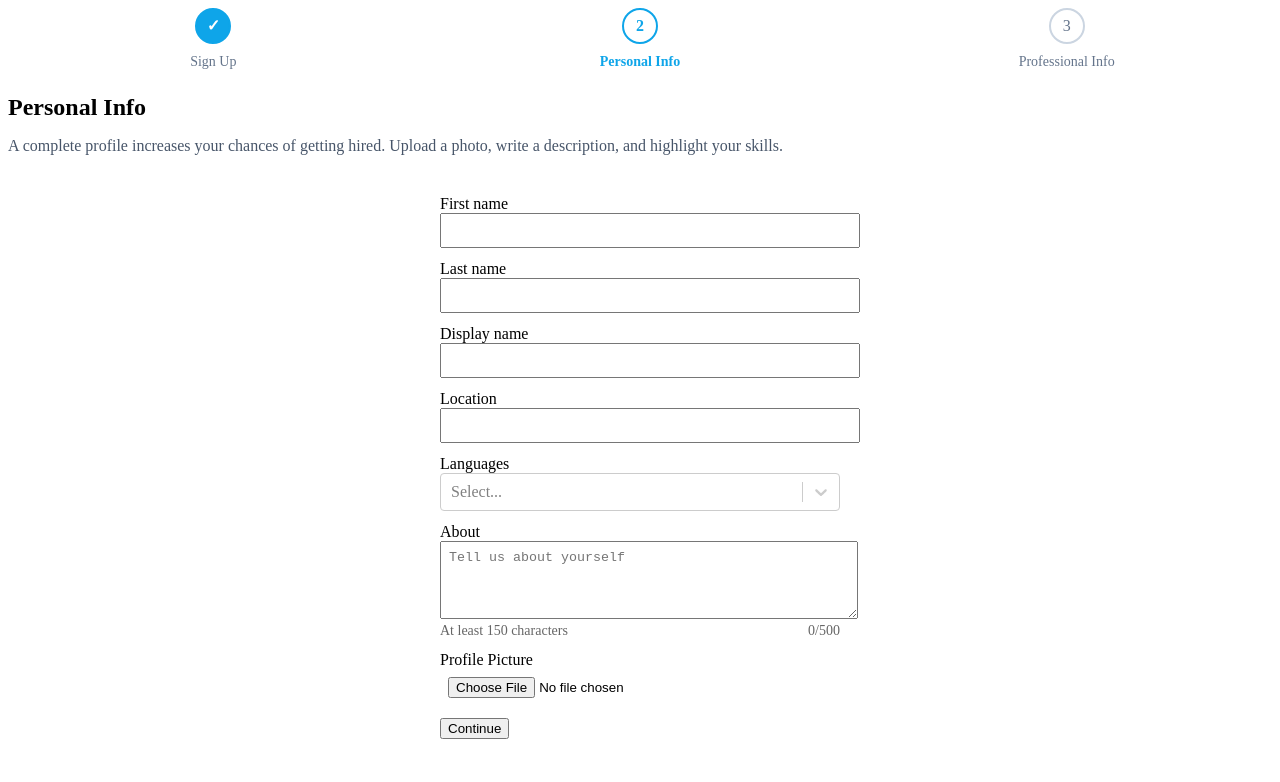
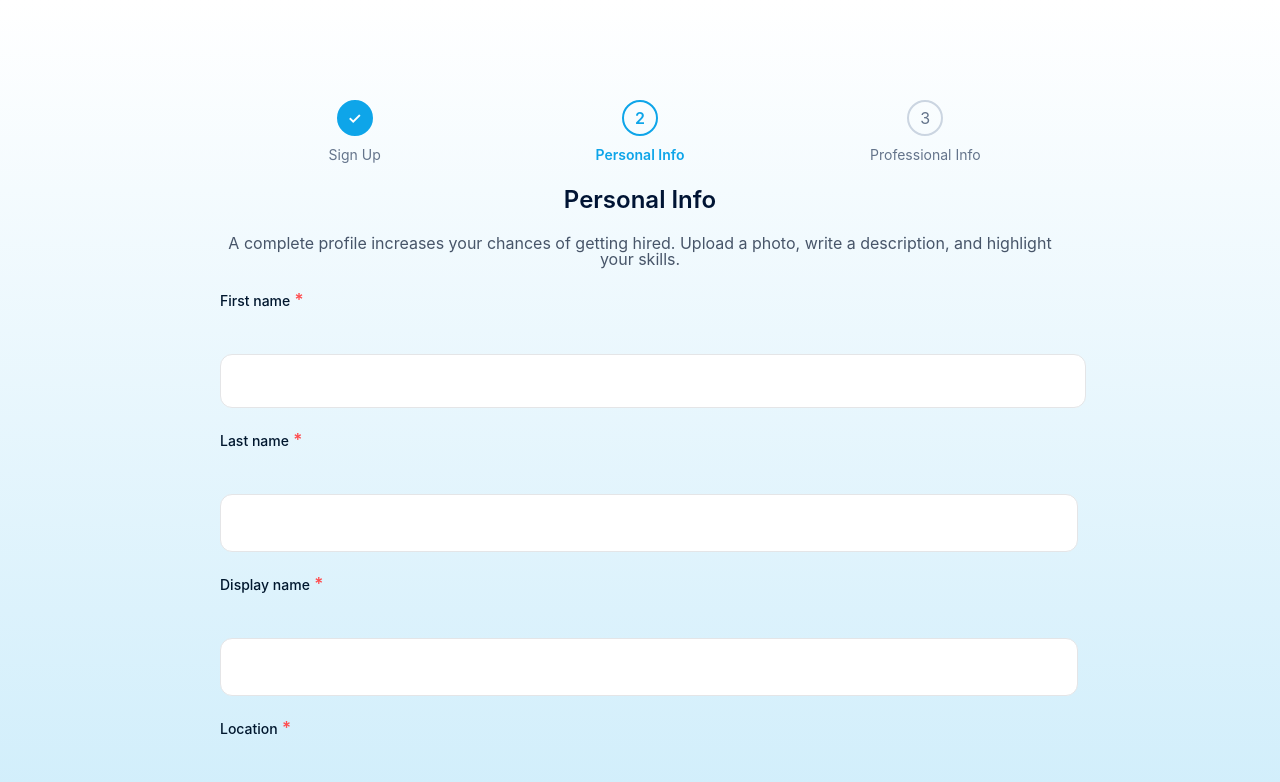
Before and after one commit to AnaKx/RMH, a Next.js app in the folder RMH_Demo/: page /onboarding/1 in a window 1280 px wide. Shown: the top 782 px of the page. Built offline with nearby package versions, Linux system fonts and the light colour scheme.

Commit message:
Initial css

```diff
--- a/RMH_Demo/src/app/api/generate-script/route.ts
+++ b/RMH_Demo/src/app/api/generate-script/route.ts
@@ -32,10 +32,10 @@ First name:     ${form.firstName}
 Last name:      ${form.lastName}
 Display name:   ${form.displayName}
 Location:       ${form.location}
-Languages:      ${form.languages.join(', ')}
+Languages: ${Array.isArray(form.languages) ? form.languages.join(', ') : 'N/A'}
 About:          ${form.about}
 Role:           ${form.role}
-Skills:         ${form.skills.map(s => s.name).join(', ')}
+Skills: ${Array.isArray(form.skills) ? form.skills.map(s => s.name).join(', ') : 'N/A'}
 Education:      ${form.education
       .map(e => `${e.title} at ${e.university} (${e.year})`)
       .join('; ')}
--- a/RMH_Demo/src/app/onboarding/1/page.tsx
+++ b/RMH_Demo/src/app/onboarding/1/page.tsx
@@ -8,6 +8,7 @@ import dynamic from 'next/dynamic';
 const ReactSelect = dynamic(() => import('react-select'), { ssr: false });
 import type { MultiValue } from 'react-select';
 import { useWizard } from '@/lib/context';
+import '@/globals.css';
 
 
 type Step1Data = {
@@ -39,8 +40,8 @@ export default function Step1() {
 
   return (
     <>
+    <div className='center-content'>
       <StepHeader steps={ONBOARDING_STEPS} current={1} />
-
       <h1 style={{ fontSize: '1.5rem', marginBottom: 8 }}>
         Personal Info
       </h1>
@@ -50,73 +51,77 @@ export default function Step1() {
 
       <form
         onSubmit={handleSubmit(onSubmit)}
-        style={{ padding: '16px', maxWidth: 400, margin: '0 auto' }}
+
       >
-        <div style={{ marginBottom: '12px' }}>
+        <div className="form-field required">
           <label htmlFor="firstName">First name</label><br/>
           <input
             id="firstName"
+            className="input-control"
             {...register('firstName', { required: 'First name is required' })}
             required
-            style={{ width: '100%', padding: '8px' }}
           />
           {errors.firstName && (
-            <p style={{ color: 'red', fontSize: '0.875rem', marginTop: '4px' }}>
-              {errors.firstName.message}
-            </p>
+            <div className="error-wrapper">
+              <p className="error-message">{errors.firstName.message}</p>
+            </div>
           )}
         </div>
 
-        <div style={{ marginBottom: '12px'}}>
+        <div className="form-field required">
           <label htmlFor='lastName'>Last name</label><br/>
           <input
           id="lastName"
+          className="input-control"
           {...register('lastName', { required: 'Last name is required' })}
           required
           style={{ width: '100%', padding: '8px'}}
           />
           {errors.lastName && (
-            <p style={{ color: 'red', fontSize: '0.875rem', marginTop: '4px' }}>
-              {errors.lastName.message}
-            </p>
+            <div className="error-wrapper">
+              <p className="error-message">{errors.lastName.message}</p>
+            </div>
           )}
         </div>
 
-        <div style={{ marginBottom: '12px'}}>
+        <div className="form-field required">
           <label htmlFor='displayName'>Display name</label><br/>
           <input
           id="displayName"
+          className="input-control"
           {...register('displayName', { required: 'Display name is required' })}
           required
           style={{ width: '100%', padding: '8px'}}
           />
           {errors.displayName && (
-            <p style={{ color: 'red', fontSize: '0.875rem', marginTop: '4px' }}>
-              {errors.displayName.message}
-            </p>
+            <div className="error-wrapper">
+              <p className="error-message">{errors.displayName.message}</p>
+            </div>
           )}
         </div>
 
-        <div style={{ marginBottom: '12px'}}>
+        <div className="form-field required">
           <label htmlFor='location'>Location</label><br/>
           <input
           id="location"
+          className="input-control"
           {...register('location', { required: 'Location is required' })}
           required
           style={{ width: '100%', padding: '8px'}}
           />
           {errors.location && (
-            <p style={{ color: 'red', fontSize: '0.875rem', marginTop: '4px' }}>
-              {errors.location.message}
-            </p>
+            <div className="error-wrapper">
+              <p className="error-message">{errors.location.message}</p>
+            </div>
           )}
         </div>
 
 
-        <div style={{ marginBottom: '12px' }}>
+        <div className="form-field">
         <label htmlFor="languages">Languages</label>
         <Controller
           name="languages"
+
           control={control}
           rules={{ required: 'Please select at least one language' }}
           render={({ field }) => (
@@ -128,7 +133,6 @@ export default function Step1() {
                 newValue,
                 _actionMeta
               ) => {
-                // Cast incoming value to correct type
                 const selected = newValue as MultiValue<{ value: string; label: string }>;
                 field.onChange(selected.map((o: { value: string; label: string }) => o.value));
               }}
@@ -139,16 +143,17 @@ export default function Step1() {
           )}
         />
         {errors.languages && (
-          <p style={{ color: 'red', fontSize: '0.875rem', marginTop: '4px' }}>
-            {errors.languages.message}
-          </p>
+          <div className="error-wrapper">
+            <p className="error-message">{errors.languages.message}</p>
+          </div>
         )}
         </div>
 
-      <div style={{ marginBottom: '12px'}}>
+      <div className="form-field required">
           <label htmlFor='about'>About</label><br/>
           <textarea
           id="about"
+          className="input-control"
           rows={4}
           placeholder='Tell us about yourself'
             {...register('about', {
@@ -176,33 +181,35 @@ export default function Step1() {
             <span>{charCount}/500</span>
           </div>
           {errors.about && (
-            <p style={{ color: 'red', fontSize: '0.875rem', marginTop: '4px' }}>
-              {errors.about.message}
-            </p>
+            <div className="error-wrapper">
+              <p className="error-message">{errors.about.message}</p>
+            </div>
           )}
         </div>
 
-      <div style={{ marginBottom: '12px'}}>
+      <div className="form-field required">
           <label htmlFor='profilePicture'>Profile Picture</label><br/>
           <input
           id="profilePicture"
+          className="input-control"
           type="file"
           accept="image/*"
           style={{ width: '100%', padding: '8px'}}
           {...register('profilePicture', {required: 'Profile picture is required'})}
           />
           {errors.profilePicture && (
-            <p style={{ color: 'red', fontSize: '0.875rem', marginTop: '4px' }}>
-              {errors.profilePicture.message}
-            </p>
+            <div className="error-wrapper">
+              <p className="error-message">{errors.profilePicture.message}</p>
+            </div>
           )}
         </div>
 
 
-        <button type="submit" className=".btn-primary">
+        <button type="submit" className="button">
           Continue
         </button>
       </form>
+    </div>
     </>
   );
 }
--- a/RMH_Demo/src/app/onboarding/2/page.tsx
+++ b/RMH_Demo/src/app/onboarding/2/page.tsx
@@ -4,6 +4,7 @@ import { useWizard } from '@/lib/context';
 import { useRouter } from 'next/navigation';
 import { StepHeader } from '@/components/StepHeader';
 import { ONBOARDING_STEPS } from '@/constants/steps';
+import '@/globals.css';
 
 type EducationEntry = {
   university: string;
@@ -59,6 +60,7 @@ const skills = watch("skills");
 
   return (
     <>
+    <div className='center-content'>
       <StepHeader steps={ONBOARDING_STEPS} current={2} />
 
       <h1 style={{ fontSize: '1.5rem', marginBottom: 8 }}>
@@ -191,10 +193,11 @@ const skills = watch("skills");
         </div>
 
 
-        <button type="submit" className="btn btn-primary">
+        <button type="submit" className="button">
           Continue
         </button>
       </form>
+    </div>
     </>
   );
 }
--- a/RMH_Demo/src/app/onboarding/6/ClientStep6.tsx
+++ b/RMH_Demo/src/app/onboarding/6/ClientStep6.tsx
@@ -14,6 +14,7 @@ const VideoPreview = memo(({ stream }: { stream: MediaStream | null }) => {
     }
   }, [stream]);
   return (
+
     <video
       ref={videoRef}
       autoPlay
--- a/RMH_Demo/src/app/onboarding/8/page.tsx
+++ b/RMH_Demo/src/app/onboarding/8/page.tsx
@@ -99,7 +99,7 @@ export default function Step8() {
   }, [mediaBlobUrl, data, save, router]);
 
   return (
-    <div style={{ display: 'flex', flexDirection: 'column', alignItems: 'center', justifyContent: 'center', height: '60vh', textAlign: 'center' }}>
+    <div className='center-content'>
       {error ? (
         <>
           <p style={{ color: 'red', marginBottom: '1rem' }}>{error}</p>
--- a/RMH_Demo/src/globals.css
+++ b/RMH_Demo/src/globals.css
@@ -9,8 +9,7 @@
 
   /* neutrals */
   --clr-bg-start: #ffffff;       /* top of gradient                 */
-  --clr-bg-mid:  #d1eefb;        /* mid-screen tint                 */
-  --clr-bg-end:  #ffffff;        /* fade to white again             */
+  --clr-bg-end:  #d1eefb;        /* fade to white again             */
   --clr-outline: #d7e5f5;        /* input borders / track           */
   --clr-card:    #ffffff;        /* white cards & forms             */
   --clr-card-border: #e8f1f9;    /* subtle card border              */
@@ -26,81 +25,91 @@
 }
 
 /* ----------  Global Resets  ---------- */
-*,
-*::before,
-*::after { box-sizing:border-box; }
+html {
+  height: 100%;
+}
+
 body {
-  margin:0;
-  font-family:var(--ff-body);
-  color:var(--clr-text);
-  background:linear-gradient(180deg,
-              var(--clr-bg-start)   0%,
-              var(--clr-bg-mid)    45%,
-              var(--clr-bg-end)   100%);
-  -webkit-font-smoothing:antialiased;
+  margin: 0;
+  font-family: var(--ff-body);
+  color: var(--clr-text);
+  background: linear-gradient(to bottom, #ffffff, #d1eefb);
+  background-repeat: no-repeat;
+  background-size: 100% 100%; /* Make it stretch from top to bottom of the screen */
+  background-attachment: fixed;
+  min-height: 100vh;
+  display: flex;
+  flex-direction: column;
 }
 img,video { max-width:100%; height:auto; display:block; }
 
-/* ----------  Layout Helpers  ---------- */
-.container {
-  width:90%;
-  max-width:960px;
-  margin-inline:auto;
-  padding-block:2rem;
-  text-align:center;
+
+.button {
+  display: flex;
+  flex-direction: row;
+  align-items: center;
+  justify-content: flex-end;
+  height: 44px;
+  padding: 8px 16px;
+  gap: 8px;
+  background-color: #02C0FE;
+  border: 1px solid rgba(0, 123, 164, 0.34);
+  border-radius: 12px;
+
+  box-shadow: inset 0px 3px 1px rgba(255, 255, 255, 0.25);
+
+  color: white;
+  font-weight: 600;
+  cursor: pointer;
+  transition: all 0.2s ease-in-out;
 }
-.stack-sm  > * + * { margin-top:.5rem; }
-.stack-md  > * + * { margin-top:1rem; }
-.stack-lg  > * + * { margin-top:2rem; }
 
-/* ----------  Headings & Copy  ---------- */
-h1 { font-size:2.5rem; font-weight:700; line-height:1.2; }
-h2 { font-size:2rem;   font-weight:700; line-height:1.25;}
-p.lead { font-size:1.125rem; color:var(--clr-subtext); }
-
-/* ----------  Buttons  ---------- */
-.btn,
-button {
-  display:inline-flex;
-  align-items:center;
-  justify-content:center;
-  gap:.5rem;
-  font-size:1.125rem;
-  font-weight:600;
-  border:none;
-  border-radius:var(--radius-lg);
-  padding:.9rem 2.5rem;
-  cursor:pointer;
-  transition:background .2s ease;
-  box-shadow:var(--shadow-btn);
-  text-decoration:none;
+.button:hover {
+  filter: brightness(1.05);
 }
-.btn-primary { background:var(--clr-primary); color:#fff; }
-.btn-primary:hover,
-.btn-primary:focus-visible { background:var(--clr-primary-hover); }
-
-.btn-ghost { background:transparent; color:var(--clr-primary); }
 
 /* ----------  Forms  ---------- */
-.form-field { text-align:left; margin-bottom:1.25rem; }
+.form-field {
+  display: flex;
+  flex-direction: column;
+  gap: 10px;
+  margin-bottom: 10px;
+  padding-bottom: 12px;
+}
+
 .form-field label {
-  display:block; margin-bottom:.5rem; font-weight:600;
+  display: block;
+  padding-bottom: 4px;
+  font-size: 0.875rem;
+  font-weight: 500;
+  color: var(--clr-text);
 }
+
+.form-field.required label::after {
+  content: " *";
+  font-size: larger;
+  color: #ff4d4f;
+  font-weight: 600;
+}
+
 .input-control,
 select,
 textarea {
-  width:100%;
-  padding:.75rem 1rem;
-  font-size:1rem;
-  border:1px solid var(--clr-outline);
-  border-radius:var(--radius-md);
-  background:#fff;
+  width: 100%;
+  height: 40px;
+  padding: 6px 12px;
+  font-size: 1rem;
+  border: 1px solid #E4E5E7;
+  border-radius: 12px;
+  background-color: white;
+  color: var(--clr-text);
 }
+
 .input-control:focus,
 select:focus,
 textarea:focus {
-  outline:2px solid var(--clr-primary);
-  outline-offset:1px;
+  outline: 2px solid var(--clr-primary);
+  outline-offset: 1px;
 }
 
 /* ----------  Card (white panel) ---------- */
@@ -193,3 +202,50 @@ textarea:focus {
   transform:rotate(-45deg);
   border-radius:2px;
 }
+
+.error-wrapper {
+  margin-top: 4px;
+}
+
+.error-message {
+  color: red;
+  font-size: 0.875rem;
+  line-height: 1.4;
+}
+
+.center-content {
+  align-items: center;
+  justify-content: center;
+  height: 300px;
+  padding: 100px;
+  margin: 0 auto;
+}
+
+
+/* ----------  Standardized h1 and p styles (Figma specs) ---------- */
+h1 {
+  max-width: 840px;
+  height: 39px;
+  font-family: var(--ff-body);
+  font-weight: 600;
+  font-size: 32px;
+  line-height: 100%;
+  letter-spacing: 0;
+  text-align: center;
+  margin: 0 auto 1rem;
+  color: #001434;
+}
+
+p {
+  max-width: 840px;
+  height: 31px;
+  font-family: var(--ff-body);
+  font-weight: 400;
+  font-size: 16px;
+  line-height: 100%;
+  letter-spacing: 0;
+  text-align: center;
+  margin: 0 auto 1.5rem;
+  color: #001434;
+
+}
```
Also changed, not shown: RMH_Demo/src/app/layout.tsx (+1 -7 lines), RMH_Demo/src/app/onboarding/3/page.tsx (+5 -4 lines), RMH_Demo/src/app/onboarding/4/page.tsx (+3 -9 lines), RMH_Demo/src/app/onboarding/5/page.tsx (+4 -3 lines), RMH_Demo/src/app/onboarding/7/page.tsx (+4 -4 lines).
